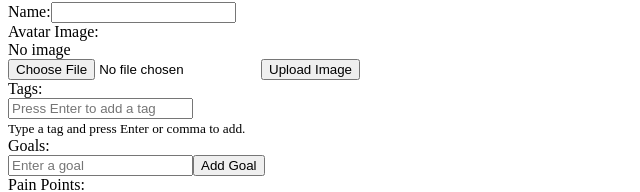
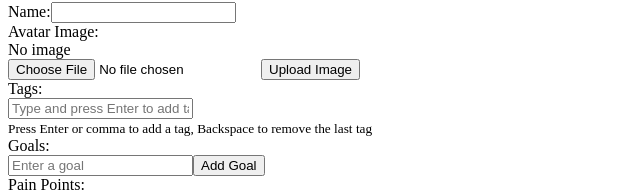
Before and after one commit to andiaz/persona-cms, a Next.js app: page /add-persona in a window 1280 px wide. Shown: the part 119-311 px from the top of the page, without its empty margins (0-640 px from the left). Built offline with nearby package versions, Linux system fonts and the light colour scheme.

Commit message:
Added search across tags when editing and adding personas.

```diff
--- a/components/PersonaForm.js
+++ b/components/PersonaForm.js
@@ -15,6 +15,11 @@ const PersonaForm = ({ onAddPersona, personaToEdit, onEditPersona }) => {
     personaToEdit?.avatarImage || null
   );
   const fileInputRef = useRef(null);
+  const [tagInput, setTagInput] = useState('');
+  const [suggestedTags, setSuggestedTags] = useState([]);
+  const [showSuggestions, setShowSuggestions] = useState(false);
+  const [selectedSuggestionIndex, setSelectedSuggestionIndex] = useState(-1);
+  const isHandlingSuggestion = useRef(false);
 
   const router = useRouter();
 
@@ -43,16 +48,83 @@ const PersonaForm = ({ onAddPersona, personaToEdit, onEditPersona }) => {
     };
   }, [personaToEdit]);
 
-  const handleAddTag = (e) => {
+  const getAllExistingTags = () => {
+    const personas = JSON.parse(sessionStorage.getItem('personas') || '[]');
+    return Array.from(new Set(personas.flatMap((p) => p.tags || [])));
+  };
+
+  const handleTagInputChange = (e) => {
+    const value = e.target.value;
+    setTagInput(value);
+
+    if (value.trim()) {
+      const existingTags = getAllExistingTags();
+      const filtered = existingTags.filter(
+        (tag) =>
+          tag.toLowerCase().includes(value.toLowerCase()) && !tags.includes(tag)
+      );
+      setSuggestedTags(filtered);
+      setShowSuggestions(true);
+      setSelectedSuggestionIndex(-1);
+    } else {
+      setSuggestedTags([]);
+      setShowSuggestions(false);
+      setSelectedSuggestionIndex(-1);
+    }
+  };
+
+  const handleTagInputKeyDown = (e) => {
+    if (showSuggestions && suggestedTags.length > 0) {
+      if (e.key === 'ArrowDown') {
+        e.preventDefault();
+        setSelectedSuggestionIndex((prev) =>
+          prev < suggestedTags.length - 1 ? prev + 1 : prev
+        );
+        return;
+      }
+      if (e.key === 'ArrowUp') {
+        e.preventDefault();
+        setSelectedSuggestionIndex((prev) => (prev > 0 ? prev - 1 : prev));
+        return;
+      }
+      if (
+        (e.key === 'Tab' || e.key === 'Enter') &&
+        selectedSuggestionIndex >= 0
+      ) {
+        e.preventDefault();
+        isHandlingSuggestion.current = true;
+        handleSuggestionClick(suggestedTags[selectedSuggestionIndex]);
+        isHandlingSuggestion.current = false;
+        return;
+      }
+    }
+
     if (e.key === 'Enter' || e.key === ',') {
       e.preventDefault();
-      const newTag = e.target.value.trim();
+      const newTag = tagInput.trim();
 
       if (newTag && !tags.includes(newTag)) {
         setTags([...tags, newTag]);
+        setTagInput('');
+        setSuggestedTags([]);
+        setShowSuggestions(false);
+        setSelectedSuggestionIndex(-1);
       }
+    } else if (e.key === 'Backspace' && tagInput === '' && tags.length > 0) {
+      setTags(tags.slice(0, -1));
+    } else if (e.key === 'Escape') {
+      setShowSuggestions(false);
+      setSelectedSuggestionIndex(-1);
+    }
+  };
 
-      e.target.value = '';
+  const handleSuggestionClick = (tag) => {
+    if (!tags.includes(tag)) {
+      setTags([...tags, tag]);
+      setTagInput('');
+      setSuggestedTags([]);
+      setShowSuggestions(false);
+      setSelectedSuggestionIndex(-1);
     }
   };
 
@@ -215,31 +287,64 @@ const PersonaForm = ({ onAddPersona, personaToEdit, onEditPersona }) => {
 
       <div className="space-y-2">
         <label className="block text-sm font-medium">Tags:</label>
-        <div className="flex flex-wrap items-center gap-2 border px-2 py-2 rounded-md">
+        <div className="flex flex-wrap gap-2 p-2 border border-gray-300 rounded-md focus-within:ring-2 focus-within:ring-indigo-500">
           {tags.map((tag, index) => (
-            <div
+            <span
               key={index}
-              className="bg-indigo-500 text-white px-3 py-1 rounded-full flex items-center gap-2"
+              className="bg-indigo-500 text-white px-3 py-1 rounded-full text-sm flex items-center gap-1"
             >
-              <span>{tag}</span>
+              {tag}
               <button
                 type="button"
                 onClick={() => handleDeleteTag(tag)}
-                className="text-white hover:text-red-400"
+                className="hover:text-red-200"
               >
-                &times;
+                ×
               </button>
-            </div>
+            </span>
           ))}
-          <input
-            type="text"
-            onKeyDown={handleAddTag}
-            placeholder="Press Enter to add a tag"
-            className="flex-grow focus:outline-none"
-          />
+          <div className="relative flex-1 min-w-[120px]">
+            <input
+              type="text"
+              value={tagInput}
+              onChange={handleTagInputChange}
+              onKeyDown={handleTagInputKeyDown}
+              onBlur={() => {
+                if (!isHandlingSuggestion.current) {
+                  setTimeout(() => setShowSuggestions(false), 200);
+                }
+              }}
+              onFocus={() => {
+                if (tagInput.trim()) {
+                  setShowSuggestions(true);
+                }
+              }}
+              placeholder={
+                tags.length === 0 ? 'Type and press Enter to add tags' : ''
+              }
+              className="w-full focus:outline-none"
+            />
+            {showSuggestions && suggestedTags.length > 0 && (
+              <div className="absolute left-0 right-0 top-full mt-1 bg-white border border-gray-300 rounded-md shadow-lg z-50">
+                {suggestedTags.map((tag, index) => (
+                  <button
+                    key={index}
+                    type="button"
+                    onClick={() => handleSuggestionClick(tag)}
+                    onMouseEnter={() => setSelectedSuggestionIndex(index)}
+                    className={`w-full px-4 py-2 text-left hover:bg-gray-100 ${
+                      selectedSuggestionIndex === index ? 'bg-gray-100' : ''
+                    }`}
+                  >
+                    {tag}
+                  </button>
+                ))}
+              </div>
+            )}
+          </div>
         </div>
         <small className="text-gray-500">
-          Type a tag and press Enter or comma to add.
+          Press Enter or comma to add a tag, Backspace to remove the last tag
         </small>
       </div>
 
```
